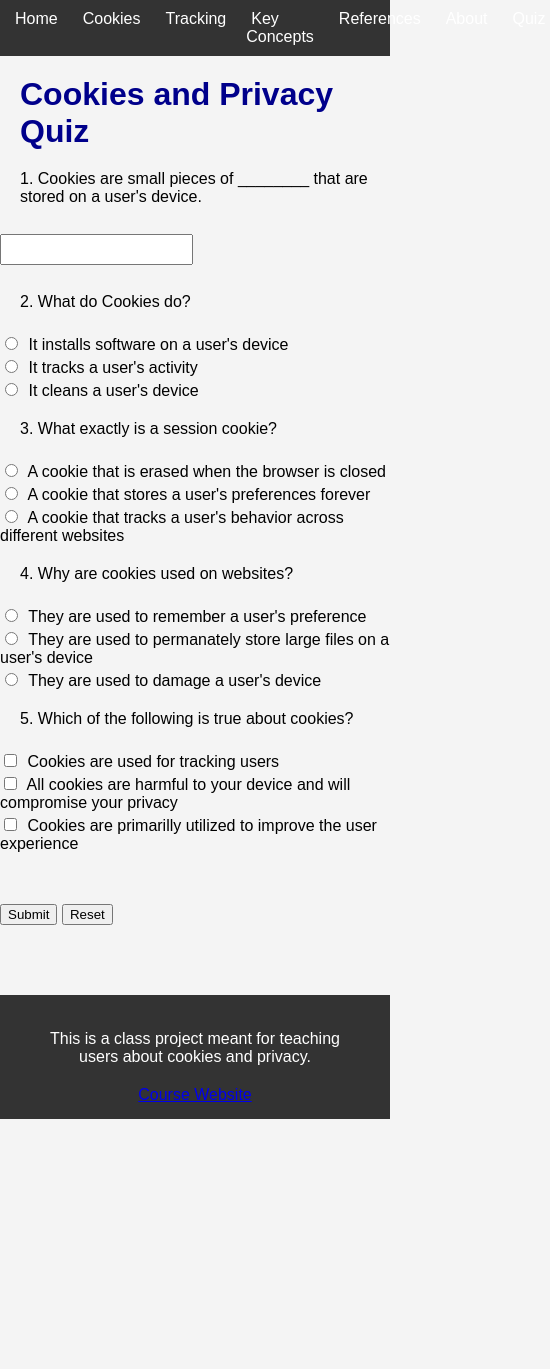
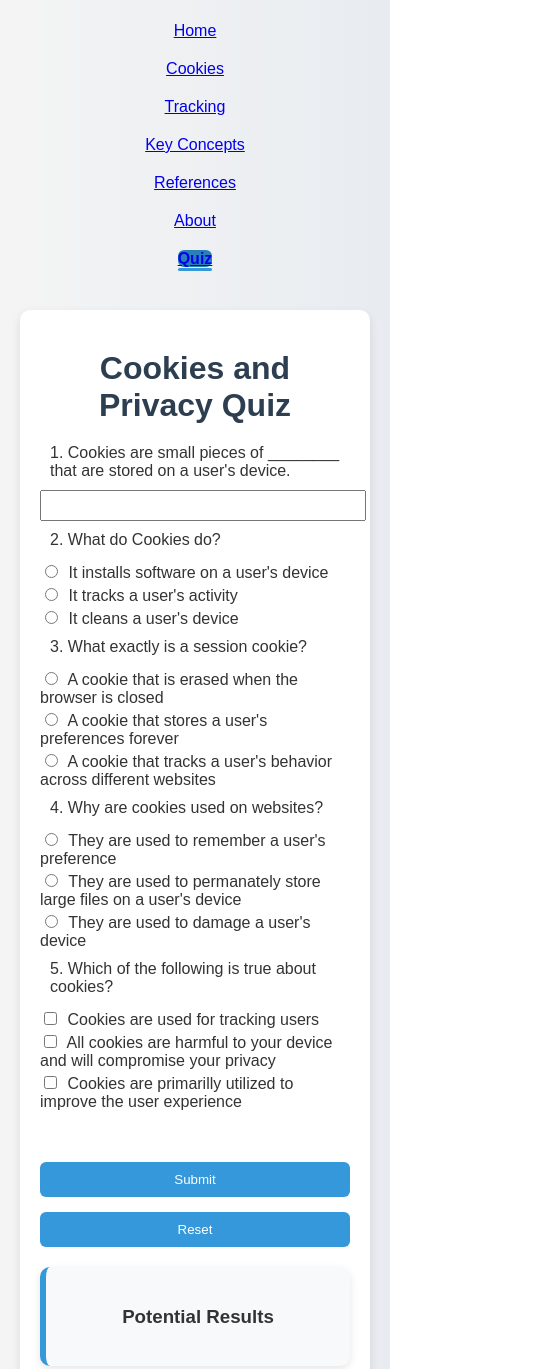
Before and after one commit to calebreddick47-pixel/CookiesandPrivacy, a plain HTML site: page quiz.html in a window 390 px wide. Shown: the top 1369 px of the page, 550 px wide, since content can reach past the window. Before the commit the page ends 1119 px from the top, so only its background shows below. Drawn offline with Linux system fonts and the light colour scheme.

Commit message:
the potential final update

```diff
--- a/quiz.html
+++ b/quiz.html
@@ -1,6 +1,7 @@
 <!DOCTYPE html>
 <html lang="en">
     <meta charset="UTF-8">
+    <meta name="viewport" content="width=device-width,initial-scale=1.0">
     <title>Privacy Quiz</title>
     <link rel="stylesheet" href="style.css">
 </head>
@@ -16,9 +17,11 @@
         <li><a href="concepts.html">Key Concepts</a></li>
         <li><a href="references.html">References</a></li>
         <li><a href="about.html">About</a></li>
-        <li><a href="quiz.html">Quiz</a></li>
+        <li><a href="quiz.html" class="active">Quiz</a></li>
     </ul>
 </nav>
+
+<div class="container">
 
 <!--Title-->
 <h1>Cookies and Privacy Quiz</h1>
@@ -69,10 +72,15 @@
 
 
 <!--The Results-->
-<div id="results"></div>
+<div id="results">
+    <h3>Potential Results</h3>
+    <p id="score-output"></p>
+</div>
 
 <!--Link JavaScript File-->
 <script src="quiz.js"></script>
+
+</div>
 
 <!--Footer-->
 <footer>
--- a/quiz.js
+++ b/quiz.js
@@ -10,7 +10,7 @@ function submitQuiz(){
         score++;
         results+="<p style='color:green;'>Q1: Correct</p>";
     } else{
-        results+="<p style='color:red;'>Q1: Incorrect (Answer:data)</p>";
+        results+="<p style='color:red;'>Q1: Incorrect (Answer: data)</p>";
     }
 
 
@@ -21,7 +21,7 @@ function submitQuiz(){
         score++;
         results+="<p style='color:green;'>Q2: Correct</p>";
     } else{
-        results+="<p style='color:red;'>Q2: Incorrect</p>";
+        results+="<p style='color:red;'>Q2: Incorrect (Answer: b)</p>";
     }
 
 
@@ -32,7 +32,7 @@ function submitQuiz(){
         score++;
         results+="<p style='color:green;'>Q3: Correct</p>";
     } else{
-        results+="<p style='color:red;'>Q3: Incorrect</p>";
+        results+="<p style='color:red;'>Q3: Incorrect (Answer: a)</p>";
     }
 
 
@@ -44,7 +44,7 @@ function submitQuiz(){
          results+="<p style='color:green;'>Q4: Correct</p>";
 
     } else{
-        results+="<p style='color:red;'>Q4: Incorrect</p>";
+        results+="<p style='color:red;'>Q4: Incorrect (Answer: a)</p>";
     }
 
 
--- a/style.css
+++ b/style.css
@@ -2,16 +2,27 @@
 body {
     font-family: Arial, sans-serif;   /*--Sets the font for the entire page--*/
     margin: 0;                       /*--Removes default margin around the body--*/
-    background-color: #f4f4f4;     /*--Sets a light gray background color for the page--*/
+    background:linear-gradient(to right,#f4f4f4,#e8ecf1);     /*--Sets a light gray background color for the page--*/
+    color: #333;
+}
+
+
+.container{
+    background-color: white;        /*--This entire section is here to box up my main information--*/
+    margin: 20px;
+    padding: 20px;
+    border-radius: 10px;
+    box-shadow: 0 4px 10px rgba(0,0,0,0.1);
 }
 
 /*--Navigation Styles--*/
 nav ul {
     display: flex;                    /*--Uses flexbox to arrange navigation items in a row--*/
     list-style-type: none;            /*--Removes default bullet points from the list--*/
-    background-color: #333;         /*--Sets a dark background color for the navigation bar--*/
+    background: color #2c3e50;        /*--Sets a dark background color for the navigation bar--*/
     margin: 0;
-    padding: 10px;
+    padding: 12px;
+    justify-content: center;
 }
 
 nav ul li {
@@ -19,25 +30,42 @@ nav ul li {
 }
 
 nav ul li a {
-    text-decoration: none;           /*--Removes underline from navigation links--*/
-    color: white;                  /*--Sets the text color of navigation links to white--*/
-    padding: 5px;                     /*--Adds padding around navigation links for better clickability--*/
+    position: relative;
 }
+
 /*--Hover Effect for Navigation Links--*/
 nav ul li a:hover {
-    background-color: #555;                    /*--Changes background color on hover for better user interaction--*/
-    border-radius: 5px;                          /*--Adds rounded corners to the navigation links on hover--*/
+    background-color: #3498db;                    /*--Changes background color on hover for better user interaction--*/
+    border-radius: 6px;                        /*--Adds rounded corners to the navigation links on hover--*/
+}
+
+/*--Active page--*/
+nav ul li a.active{
+    background-color: #2980b9;
+    border-radius: 6px;
+    font-weight: bold;
+}
+
+nav ul li a.active::after{
+    content: "";
+    position: absolute;
+    left: 0;
+    bottom: -4px;
+    width: 100%;
+    height: 3px;
+    background-color: #3498db;
+    border-radius: 2px;
 }
 
 /*-- Headings --*/
 
 h1 {
-    color: darkblue;                           /*--Sets the text color of h1 headings to dark blue--*/
+    color: #2c3e50;                           /*--Sets the text color of h1 headings to dark blue--*/
     margin: 20px;                                /*--Adds margin around h1 headings for better spacing--*/
 }
 
 h2 {
-    color: darkblue;                           /*--Sets the text color of h2 headings to dark blue--*/
+    color: #34495e;                           /*--Sets the text color of h2 headings to dark blue--*/
     margin: 20px;                                /*--Adds margin around h2 headings for better spacing--*/
 }
 
@@ -52,6 +80,9 @@ p,ul,ol {
 img {
     margin: 20px;                                /*--Adds margin around images for better spacing--*/
     border: 2px solid #ccc;                     /*--Adds a solid border around images--*/
+    border-radius: 8px;
+    max-width: 100%;                             /*--Added width and height to make the images more responsive--*/
+    height: auto;
 }
 
 /*--Table Styles--*/
@@ -60,11 +91,23 @@ table {
     border-collapse: collapse;                    /*--Collapses borders between table cells for a cleaner look--*/
     background-color: white;                    /*--Sets the background color of the table to white--*/
     margin: 20px;                                 /*--Adds margin around the table for better spacing--*/
+    width: 100%;                                  /*--Added this section to table styles to fix the tables for mobile--*/
+    border-radius: 8px;
+    overflow: hidden;
+}
+
+th{
+    background-color: #3498db;
+    color: white;
 }
 
 th, td {
     border: 1px solid black;                   /*--Adds a solid border around table headers and cells--*/
     padding: 10px;                               /*--Adds padding inside table headers and cells for better readability--*/
+}
+
+.table-container{
+    overflow-x: auto;
 }
 
 /*--Footer Styles--*/
@@ -86,6 +129,7 @@ footer {
 #main-title {
     font-size: 32px;                           /*--Sets the font size of the element with the ID --*/
 }
+
 
 /*--Quiz page add ons--*/
 
@@ -114,17 +158,91 @@ footer {
 
 .quiz-page button{
     margin-top: 15px;
+    background-color: #3498db;
+    color: white;
+    border: none;
+    padding: 10px;
+    border-radius: 6px;
+    cursor: pointer;
+    transition: 0.3s;
+}
+
+.quiz-page button:hover{
+    background-color: #2980b9;
 }
 
 /*--Results Section--*/
 
 .quiz-page #results{
     margin-top: 20px;
-    padding: 15px;
-    border-radius: 8px;
+    padding: 20px;
+    border-radius: 10px;
+    background-color: #f8f9fa;
+    border-left: 6px solid #3498db;
+    box-shadow: 0 3px 8px rgba(0,0,0,0.1);
+    font-weight: bold;
 }
 
 /*--Highlighted Results--*/
 .quiz-page #results{
     margin-bottom: 10px;
 }
+
+.quiz-page input[type="text"],
+.quiz-page button{
+    width: 100%;
+    max-width: 400px;
+    display: block;
+}
+
+.quiz-page label{
+    display: block;
+    margin-top: 10px;
+}
+
+
+
+/*--The media queries--*/
+
+/*--The Phone View--*/
+
+@media(max-width:600px){
+
+    body{
+        font-size: 14px;
+    }
+
+    nav ul{
+        flex-direction: column;
+        align-items: center;
+    }
+
+    nav ul li{
+        margin: 10px 0;
+    }
+
+    h1,h2,h3{
+        text-align: center;
+    }
+
+    p,ul,ol{
+        margin: 10px;
+    }
+}
+
+
+
+
+/*--The Tablet View--*/
+
+@media (max-width:900px){
+
+    body{
+        font-size: 16px;
+    }
+
+    nav ul{
+        flex-wrap: wrap;
+        justify-content: center;
+    }
+}
```
Also changed, not shown: about.html (+6 -2 lines), concepts.html (+5 -1 lines), cookies.html (+11 -3 lines), index.html (+6 -1 lines), references.html (+6 -1 lines), tracking.html (+11 -4 lines).
